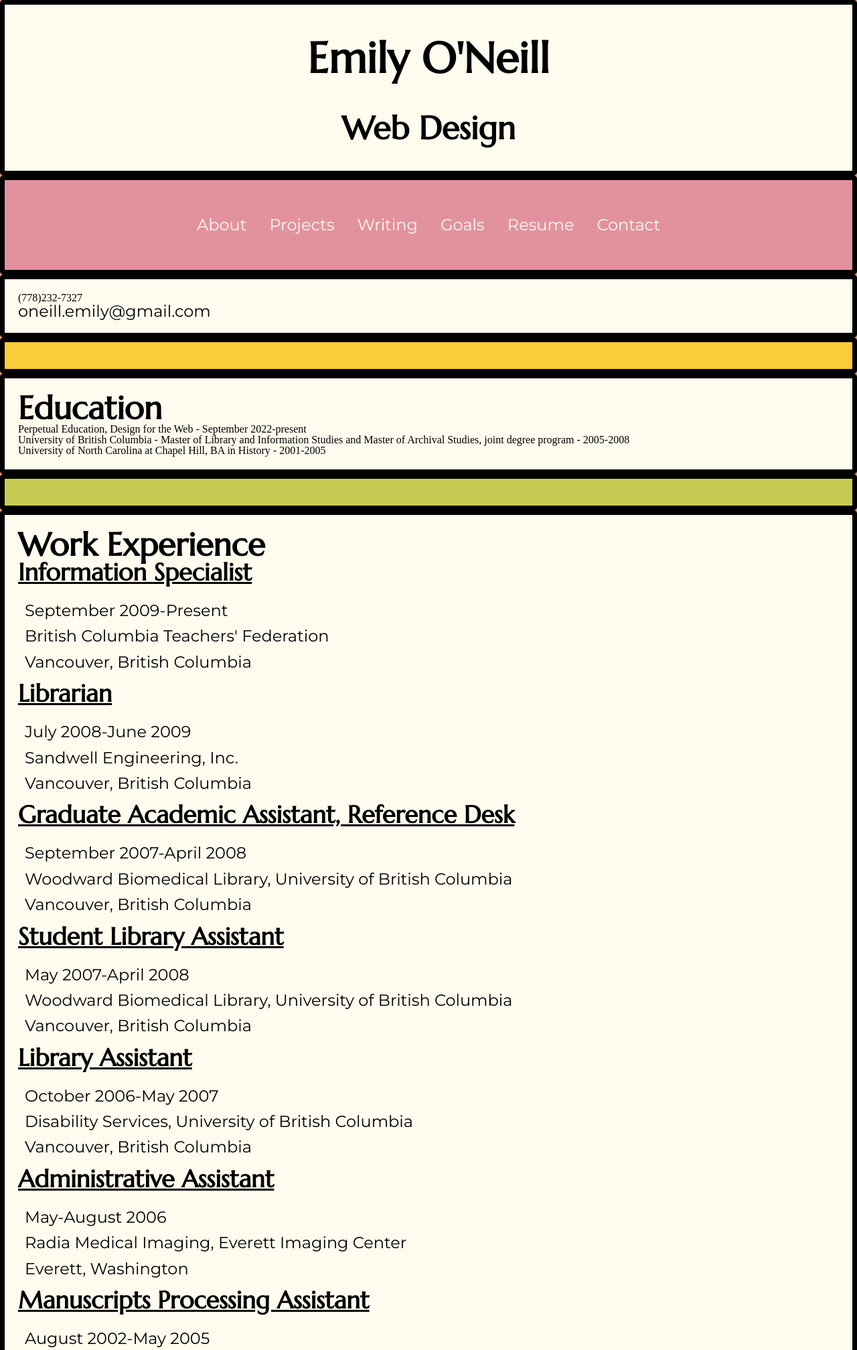
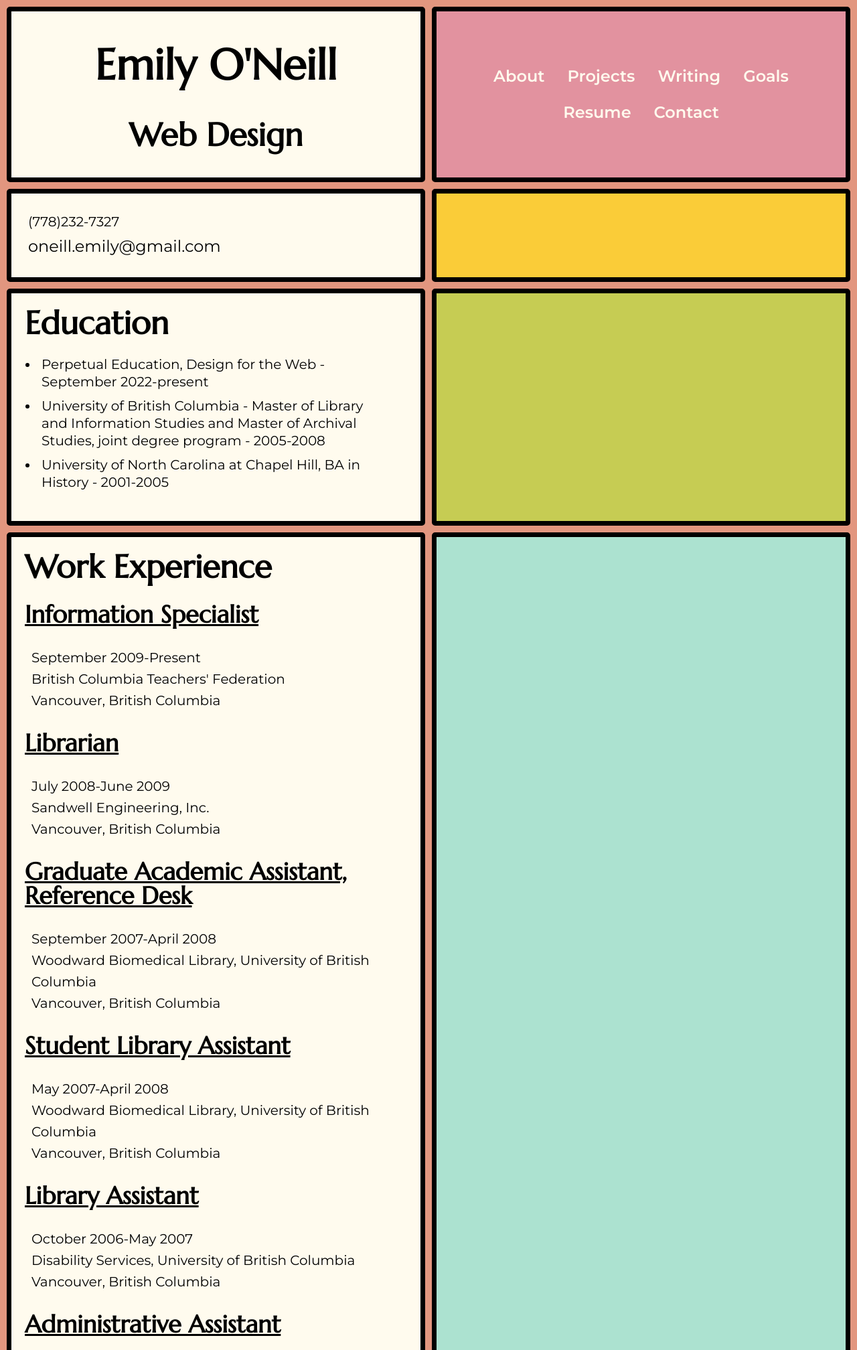
Before and after one commit to eoneill27/pe-projects, a PHP site: page /resume.php in a window 1280 px wide. Shown: the top 2016 px of the page at 67% size. Run offline with PHP 8.4, Linux system fonts and the light colour scheme.

Commit message:
Update personal page CSS

```diff
--- a/css/style.css
+++ b/css/style.css
@@ -22,7 +22,6 @@ h1 {
 	font-size: 64px;
 	font-weight: 600;
 	line-height: 1.25;
-/*	padding-top: 52px;*/
 	text-decoration: none;
 }
 
@@ -72,6 +71,10 @@ footer a:hover {
 	color: #FFFBEE;
 }
 
+.smaller-voice {
+	font-size: 20px;
+}
+
 /* structure */
 
 body * {
@@ -84,16 +87,15 @@ body * {
 	margin-right: auto;
 }
 
-.square-container {
+.box-container {
   display: grid;
   grid-template-columns: repeat(auto-fill, minmax(100%, 1fr));
   grid-gap: 10px;
   padding: 10px;
-
 }
 
 @media (min-width: 700px) {
-	.square-container {
+	.box-container {
 	  display: grid;
 	  grid-template-columns: repeat(auto-fill, minmax(40%, 1fr));
 	  grid-gap: 10px;
@@ -101,7 +103,7 @@ body * {
 }
 
 @media (min-width: 900px) {
-	.square-container {
+	.box-container {
 	  max-width: 1300px;
 	  margin-left: auto;
 	  margin-right: auto;
@@ -124,20 +126,48 @@ body * {
 	justify-content: center;
 	align-items: center;
 	background-color: #e2929f;
-/*	opacity: 0;*/
 	color: #FFFBEE;
 }
 
-.color-box1, .color-box2, .color-box3 {
+.about {
+	background-color: #facc38;
+	padding: 0;
+}
+
+.projects {
+	background-color: #c6cc53;
+	padding: 0;
+}
+
+.contact {
+	background-color: #ace2d0;
+	padding: 0;
+}
+
+.about, .projects, .contact {
+	padding: 20px 5px;
+}
+
+.color-box1, .color-box2, .color-box3, .color-box4 {
 	display: none;
 }
 
 @media (min-width: 700px) {
 
+	.about, .projects, .contact {
+		background-color: #FFFBEE;
+	}
+
 	.nav-box {
-		opacity: 100%;
+		display: flex;
+		flex-direction: row;
+		justify-content: center;
+		align-items: center;
+		background-color: #e2929f;
+		color: #FFFBEE;
 	}
-	.color-box1, .color-box2, .color-box3 {
+
+	.color-box1, .color-box2, .color-box3, .color-box4 {
 		display: grid;
 	}
 
@@ -152,21 +182,24 @@ body * {
 	.color-box3 {
 		background-color: #ace2d0;
 	}
+
+	.color-box4 {
+		background-color: #ff9700;
+	}
 }
 
 .name-box {
-	border: none;
 	text-align: center;
 	padding: 20px;
 }
 
 nav {
 	padding: 20px;
-/*	margin-top: 30px;*/
 	text-align: center;
 }
 
 nav a {
+	font-weight: 600;
 	padding: 15px;
 }
 
@@ -174,22 +207,20 @@ nav a:hover, li a:hover {
 	background-color: #e36b62;
 	color: floralwhite;
 	border-radius: 5px;
+	padding: 0 4px;
 }
 
 .about h3{
 	padding: 20px;
 	text-align: center;
-/*	margin-top: 600px;*/
 }
 
 .projects h3, .contact h3 {
 	padding: 20px;
 	text-align: center;
-/*	margin-top: 80px;*/
 }
 
 .projects ul {
-/*	margin-top: 20px;*/
 	margin-left: 20px;
 	padding-left: 20px;
 	list-style: disc;
@@ -207,3 +238,74 @@ footer {
 	margin-top: 60px;
 	padding-left: 8px;
 }
+
+
+/* GOALS PAGE */
+
+.goals-box h2 {
+	text-align: center;
+}
+
+.goals-box h3 {
+	text-align: center;
+}
+
+ul {
+	padding: 20px;
+}
+
+li {
+	list-style-type: disc;
+	font-family: font-family: 'Montserrat', 'Gill Sans', sans-serif;
+	font-size: 20px;
+	line-height: 1.3;
+	padding: 5px;
+}
+
+/* RESUME PAGE */
+
+.resume-box h2 {
+	text-align: center;
+}
+
+.resume-box h3 {
+	text-align: center;
+}
+
+address {
+	font-family: 'Montserrat', 'Gill Sans', sans-serif;
+	font-size: 20px;
+	line-height: 1.7;
+	padding: 5px;
+}
+
+address a:hover {
+	background-color: #e36b62;
+	color: floralwhite;
+	border-radius: 5px;
+	padding: 0 4px;
+}
+
+ul {
+	padding: 20px;
+}
+
+li {
+	list-style-type: disc;
+	font-family: 'Montserrat', 'Gill Sans', sans-serif;
+	font-size: 20px;
+	line-height: 1.3;
+	padding: 5px;
+}
+
+h2 + h3 {
+	margin-top: 30px;
+}
+
+h3 + p {
+	margin-top: 20px;
+}
+
+p + h3 {
+	margin-top: 20px;
+}
```
